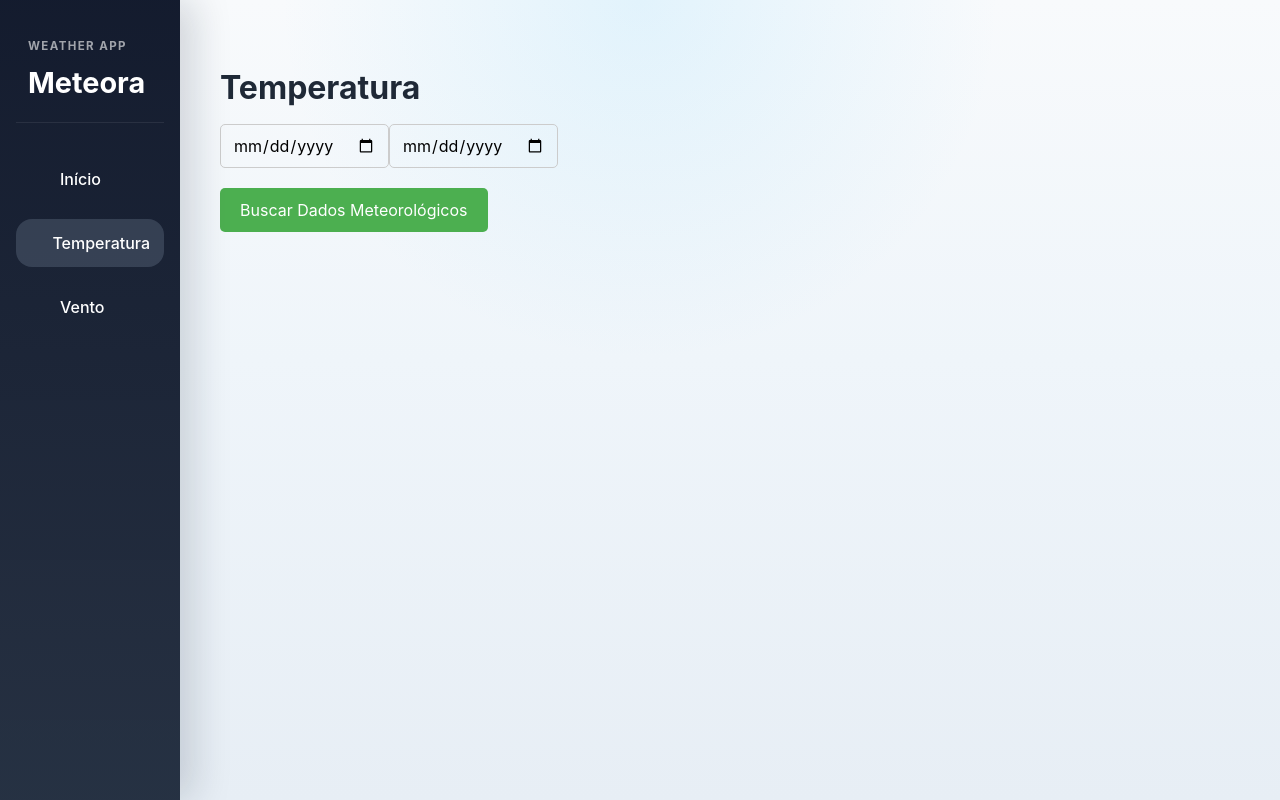
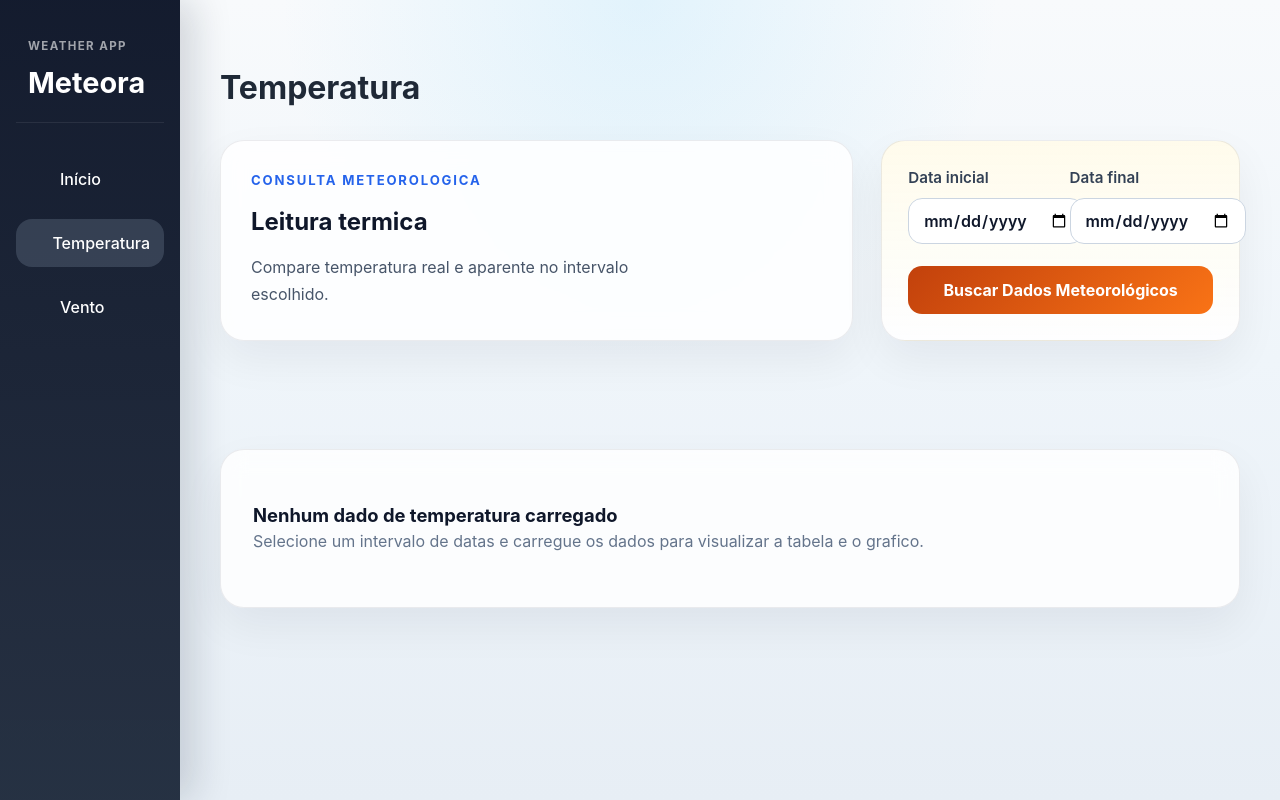
Before and after one commit to arthuroaraujo/meteora-weather, a Vue app: page /temperatura in a window 1280 px wide. Built offline with nearby package versions, Linux system fonts and the light colour scheme.

Commit message:
style: reestrutura consulta meteorologica

```diff
--- a/src/components/WeatherComponent.vue
+++ b/src/components/WeatherComponent.vue
@@ -1,34 +1,70 @@
 <template>
-    <div class="weather-div">
-      <div class="filters">
+  <section class="weather-panel" :class="`weather-panel-${mode}`">
+    <div class="panel-header">
+      <div :class="['panel-intro-card', `panel-intro-card-${mode}`]">
+        <p class="panel-kicker">Consulta meteorologica</p>
+        <h2>{{ panelTitle }}</h2>
+        <p class="panel-copy">{{ panelDescription }}</p>
+      </div>
+
+      <div class="filters-card">
         <div class="date-inputs">
+          <label class="input-group">
+            <span>Data inicial</span>
             <input
               type="date"
               class="custom-date-input"
               v-model="localStartDate"
             />
+          </label>
+
+          <label class="input-group">
+            <span>Data final</span>
             <input type="date" class="custom-date-input" v-model="localEndDate" />
+          </label>
         </div>
 
         <button class="custom-button" @click="handleFetch">
           {{ buttonLabel }}
         </button>
       </div>
+    </div>
 
-      <div class="content-div">
-        <v-data-table v-if="loaded" :items="items" :headers="headers" />
-        <Line v-if="loaded" :data="data" />
+    <div v-if="loaded" class="content-grid">
+      <section class="data-card">
+        <div class="section-heading">
+          <h3>Resultados</h3>
+          <p>{{ items.length }} registros carregados</p>
         </div>
+
+        <v-data-table :items="items" :headers="headers" />
+      </section>
+
+      <section class="data-card chart-card">
+        <div class="section-heading">
+          <h3>Tendencia</h3>
+          <p>Visualizacao das variacoes no periodo</p>
         </div>
+
+        <Line :data="data" :options="chartOptions" />
+      </section>
+    </div>
+
+    <section v-else class="empty-state">
+      <h3>{{ emptyStateTitle }}</h3>
+      <p>Selecione um intervalo de datas e carregue os dados para visualizar a tabela e o grafico.</p>
+    </section>
+  </section>
 </template>
 
 <script lang="ts">
-import { defineComponent, computed } from "vue";
-import { fetchWeatherData } from "@/services/OpenMeteoService";
-import { validateDates } from "@/utils/utils";
+import { defineComponent } from "vue";
+import { fetchWeatherData } from "../services/OpenMeteoService";
+import { validateDates } from "../utils/utils";
 import { Line } from "vue-chartjs";
 import {
   Chart as ChartJS,
+  type ChartOptions,
   Title,
   Tooltip,
   Legend,
@@ -79,6 +115,20 @@ export default defineComponent({
         : "Buscar Dados de Vento";
     },
 
+    panelTitle(): string {
+      return this.mode === "temperature" ? "Leitura termica" : "Leitura por altitude";
+    },
+
+    panelDescription(): string {
+      return this.mode === "temperature"
+        ? "Compare temperatura real e aparente no intervalo escolhido."
+        : "Compare 10 e 80 metros no intervalo escolhido.";
+    },
+
+    emptyStateTitle(): string {
+      return this.mode === "temperature" ? "Nenhum dado de temperatura carregado" : "Nenhum dado de vento carregado";
+    },
+
     headers(): any[] {
       if (this.mode === "temperature") {
         return [
@@ -97,6 +147,25 @@ export default defineComponent({
         { title: "Vento 10m km/h", value: "wind_speed_10m", align: "center" },
         { title: "Vento 80m km/h", value: "wind_speed_80m", align: "center" },
       ];
+    },
+
+    chartOptions(): ChartOptions<"line"> {
+      return {
+        responsive: true,
+        maintainAspectRatio: false,
+        plugins: {
+          legend: {
+            position: "top" as const,
+          },
+        },
+        scales: {
+          x: {
+            ticks: {
+              maxTicksLimit: 6,
+            },
+          },
+        },
+      };
     },
   },
 
@@ -184,7 +253,10 @@ export default defineComponent({
         datasets: keys.map((key, i) => ({
           label: labels[i],
           data: items.map((item) => item[key]),
-          backgroundColor: i === 0 ? "#00FF00" : "#006400",
+          borderColor: i === 0 ? "#2f855a" : "#14532d",
+          backgroundColor: i === 0 ? "rgba(47, 133, 90, 0.18)" : "rgba(20, 83, 45, 0.18)",
+          tension: 0.35,
+          fill: true,
         })),
       };
     },
--- a/src/styles/sharedStyles.css
+++ b/src/styles/sharedStyles.css
@@ -1,47 +1,255 @@
+.weather-page-shell {
+  display: grid;
+  gap: 88px;
+  max-width: 1200px;
+  margin: 18px auto 28px;
+}
+
+.page-hero {
+  display: grid;
+  gap: 14px;
+  text-align: left;
+}
+
+.page-kicker,
+.panel-kicker {
+  margin: 0;
+  font-size: 0.82rem;
+  font-weight: 700;
+  letter-spacing: 0.14em;
+  text-transform: uppercase;
+  color: #2563eb;
+}
+
+.page-hero h1,
+.panel-header h2 {
+  margin: 0;
+  color: #0f172a;
+}
+
+.page-hero h1 {
+  font-size: clamp(2rem, 4vw, 3.2rem);
+}
+
+.page-copy,
+.panel-copy {
+  max-width: 760px;
+  margin: 0;
+  color: #475569;
+  line-height: 1.7;
+}
+
+.weather-panel {
+  display: grid;
+  gap: 56px;
+  margin: 28px 0 40px;
+}
+
+.weather-panel-wind .panel-header {
+  grid-template-columns: minmax(0, 1.5fr) minmax(300px, 0.85fr);
+}
+
+.weather-panel-wind .panel-copy {
+  max-width: 460px;
+}
+
+.weather-panel-wind .panel-kicker {
+  color: #0284c7;
+}
+
+.weather-panel-wind .panel-intro-card {
+  background: linear-gradient(180deg, rgba(239, 246, 255, 0.94), rgba(255, 255, 255, 0.88));
+}
+
+.weather-panel-wind .filters-card {
+  background: linear-gradient(180deg, rgba(248, 250, 252, 0.96), rgba(255, 255, 255, 0.88));
+}
+
+.weather-panel-wind .custom-button:hover {
+  box-shadow: 0 14px 24px rgba(14, 165, 233, 0.22);
+}
+
+.weather-panel-temperature .panel-header {
+  grid-template-columns: minmax(0, 1.5fr) minmax(300px, 0.85fr);
+}
+
+.weather-panel-temperature .panel-copy {
+  max-width: 420px;
+}
+
+.weather-panel-temperature .filters-card {
+  background: linear-gradient(180deg, rgba(255, 251, 235, 0.96), rgba(255, 255, 255, 0.88));
+}
+
+.weather-panel-temperature .custom-date-input:focus {
+  border-color: #ea580c;
+  box-shadow: 0 0 0 4px rgba(234, 88, 12, 0.12);
+}
+
+.weather-panel-temperature .custom-button {
+  background: linear-gradient(135deg, #c2410c, #f97316);
+}
+
+.weather-panel-temperature .custom-button:hover {
+  box-shadow: 0 14px 24px rgba(249, 115, 22, 0.22);
+}
+
+.panel-header {
+  display: grid;
+  grid-template-columns: minmax(0, 1.4fr) minmax(320px, 0.9fr);
+  gap: 28px;
+  align-items: stretch;
+  margin-bottom: 24px;
+}
+
+.panel-intro-card {
+  display: grid;
+  gap: 12px;
+  padding: 30px;
+  border: 1px solid rgba(15, 23, 42, 0.08);
+  border-radius: 24px;
+  background: rgba(255, 255, 255, 0.84);
+  backdrop-filter: blur(12px);
+  box-shadow: 0 18px 44px rgba(15, 23, 42, 0.06);
+  text-align: left;
+}
+
+.filters-card,
+.data-card,
+.empty-state {
+  border: 1px solid rgba(15, 23, 42, 0.08);
+  border-radius: 24px;
+  background: rgba(255, 255, 255, 0.84);
+  backdrop-filter: blur(12px);
+  box-shadow: 0 18px 44px rgba(15, 23, 42, 0.06);
+}
+
+.filters-card {
+  display: grid;
+  gap: 22px;
+  padding: 26px;
+}
+
 .date-inputs {
-  margin-bottom: 20px;
+  display: grid;
+  grid-template-columns: repeat(2, minmax(0, 1fr));
+  gap: 18px;
+}
+
+.input-group {
+  display: grid;
+  gap: 8px;
+  text-align: left;
+  color: #334155;
+  font-size: 0.95rem;
+  font-weight: 600;
 }
 
 .custom-date-input {
-  padding: 8px 12px;
-  border: 1px solid #ccc;
-  border-radius: 5px;
-  font-size: 16px;
+  box-sizing: border-box;
+  width: 100%;
+  min-height: 46px;
+  padding: 0 14px;
+  border: 1px solid #cbd5e1;
+  border-radius: 14px;
+  font-size: 1rem;
+  color: #0f172a;
+  background: #fff;
+  transition: border-color 0.2s ease, box-shadow 0.2s ease;
 }
 
 .custom-date-input:hover {
-  border-color: #999;
+  border-color: #94a3b8;
 }
-
 
 .custom-date-input:focus {
   outline: none;
-  border-color: #4CAF50;
+  border-color: #2563eb;
+  box-shadow: 0 0 0 4px rgba(37, 99, 235, 0.12);
 }
 
 .custom-button {
-  background-color: #4CAF50;
-  color: white;
-  padding: 10px 20px;
+  min-height: 48px;
+  padding: 0 18px;
   border: none;
-  border-radius: 5px;
+  border-radius: 14px;
   cursor: pointer;
-  font-size: 16px;
-  margin-bottom: 16px;
+  font-size: 1rem;
+  font-weight: 700;
+  color: #fff;
+  background: linear-gradient(135deg, #1d4ed8, #0ea5e9);
+  transition: transform 0.2s ease, box-shadow 0.2s ease;
 }
 
 .custom-button:hover {
-  background-color: #45a049;
+  transform: translateY(-1px);
+  box-shadow: 0 14px 24px rgba(37, 99, 235, 0.2);
+}
+
+.content-grid {
+  display: grid;
+  gap: 36px;
+  margin-top: 28px;
+}
+
+.data-card {
+  overflow: hidden;
+  padding: 24px;
+}
+
+.section-heading {
+  display: flex;
+  align-items: baseline;
+  justify-content: space-between;
+  gap: 12px;
+  margin-bottom: 18px;
+  text-align: left;
+}
+
+.section-heading h3,
+.empty-state h3 {
+  margin: 0;
+  font-size: 1.15rem;
+  color: #0f172a;
+}
+
+.section-heading p,
+.empty-state p {
+  margin: 0;
+  color: #64748b;
+  line-height: 1.6;
+}
+
+.chart-card {
+  min-height: 420px;
+}
+
+.chart-card canvas {
+  max-height: 320px;
+}
+
+.empty-state {
+  padding: 52px 32px;
+  margin-top: 28px;
 }
 
 .v-data-table-header th {
   white-space: nowrap;
 }
 
-.content-div {
-  margin-right: 25px;
+@media (max-width: 960px) {
+  .panel-header {
+    grid-template-columns: 1fr;
+  }
 }
 
-.card {
-  margin-right: 25px;
+@media (max-width: 700px) {
+  .date-inputs {
+    grid-template-columns: 1fr;
+  }
+
+  .section-heading {
+    flex-direction: column;
+    align-items: flex-start;
+  }
 }
```
Lines whose indentation alone changed are shown as unchanged.
